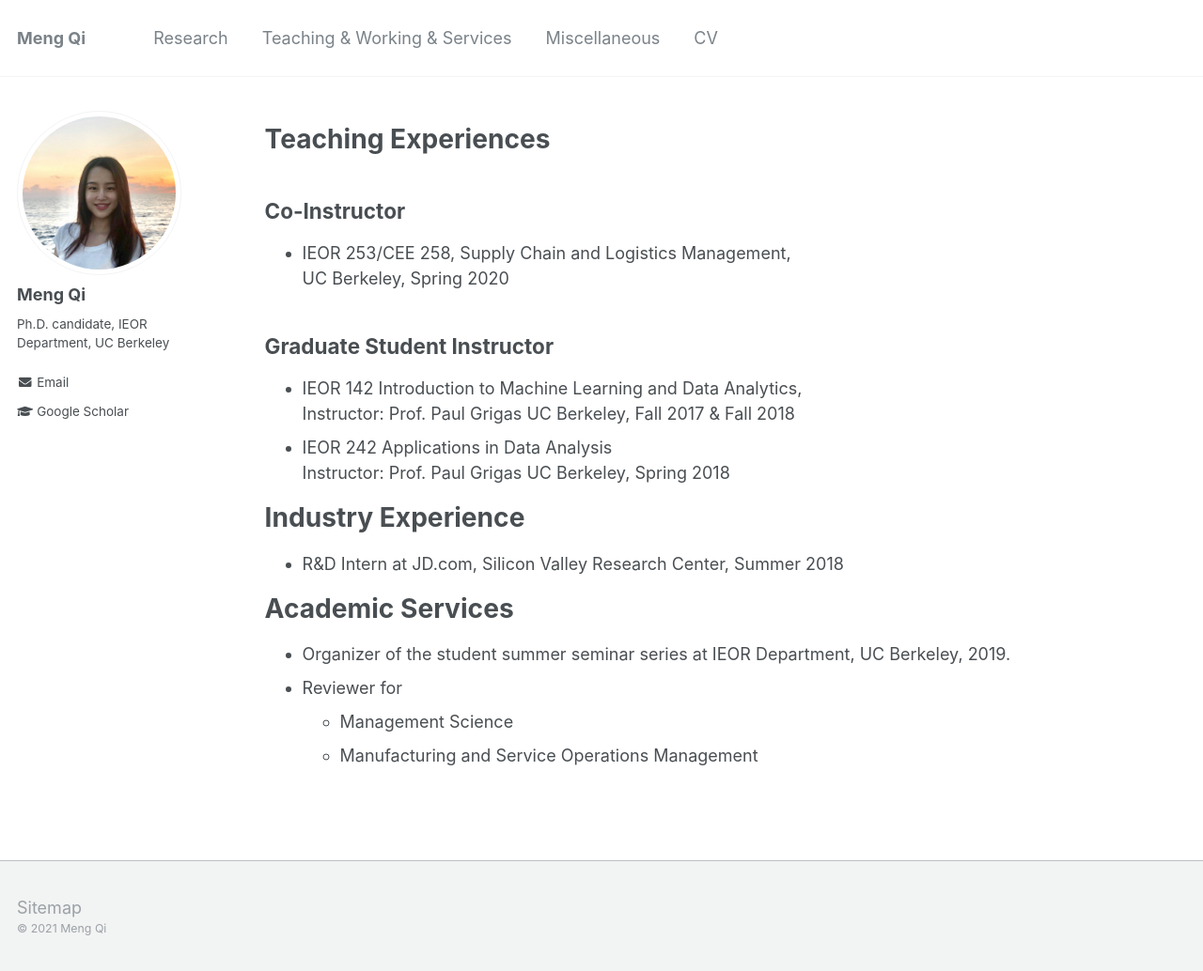
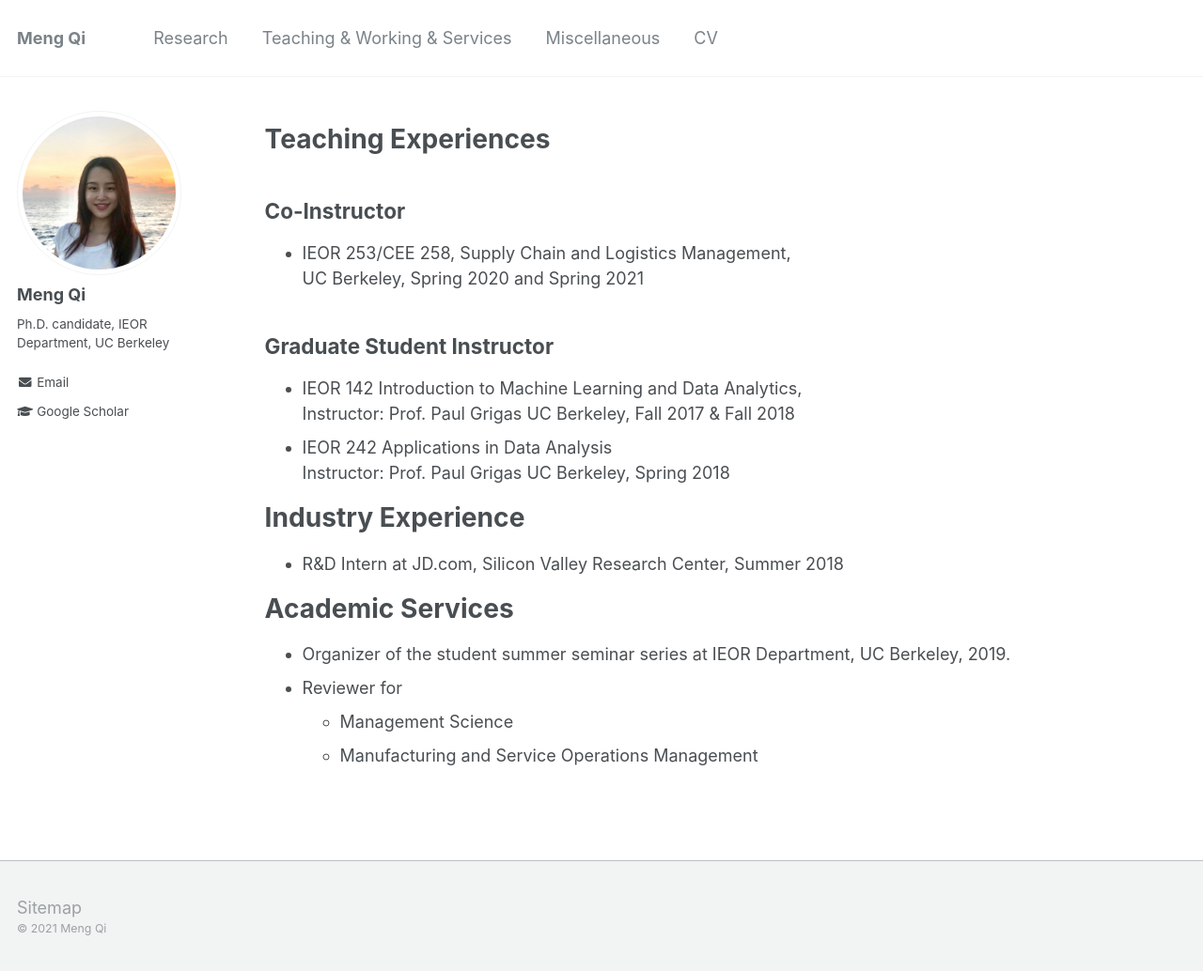
Before and after one commit to alicemengqi/site, a Jekyll site: the page built from _pages/teaching.md, in a window 1280 px wide and 1034 px high. Shown: the whole window at 94% size. Built offline with Jekyll 4.4.1, drawn with Linux system fonts in a browser that asks for light colours.

Commit message:
Update teaching.md

```diff
--- a/_pages/teaching.md
+++ b/_pages/teaching.md
@@ -9,7 +9,7 @@ author_profile: true
 # Teaching Experiences
 ## Co-Instructor
 * IEOR 253/CEE 258, Supply Chain and Logistics Management,
-UC Berkeley, Spring 2020
+UC Berkeley, Spring 2020 and Spring 2021
 
 ## Graduate Student Instructor
 * IEOR 142 Introduction to Machine Learning and Data Analytics,
```
